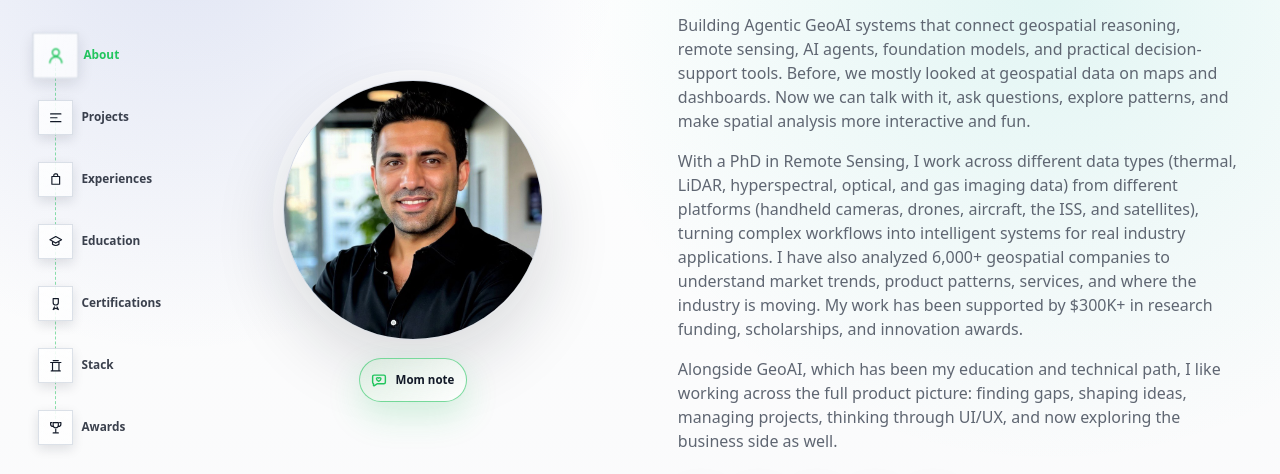
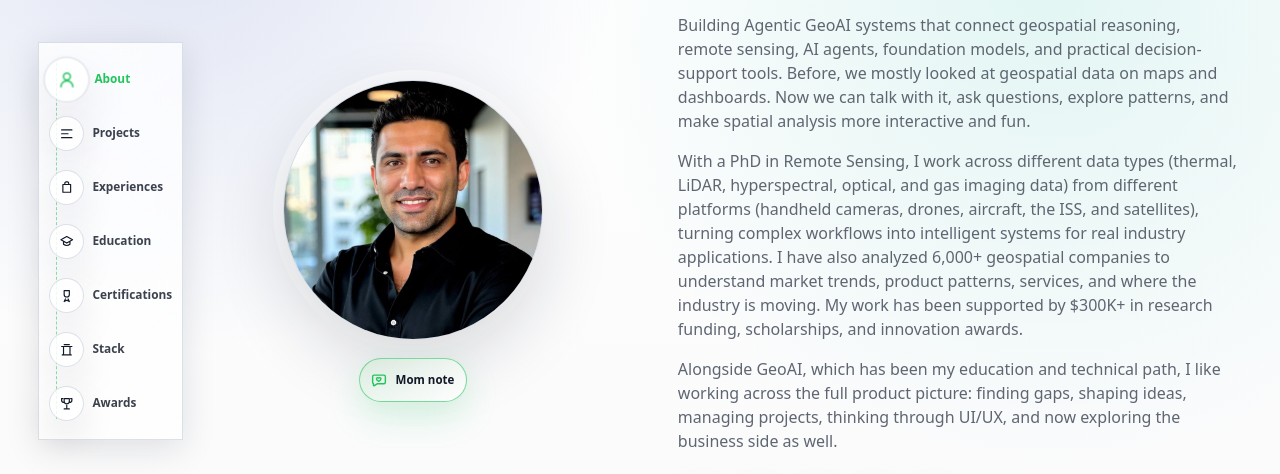
Before and after one commit to homayounrezaie/homayoun.github.io, a plain HTML site: page index.html in a window 1280 px wide. Shown: the part 159-633 px from the top of the page. Drawn offline with Linux system fonts and the light colour scheme.

Commit message:
Restore circular icon bubbles, add rectangular container to desktop nav
Co-Authored-By: Claude Sonnet 4.6 <noreply@anthropic.com>

```diff
--- a/styles.css
+++ b/styles.css
@@ -230,8 +230,14 @@ summary {
   top: 50%;
   z-index: 8;
   display: grid;
-  gap: 18px;
+  gap: 10px;
   transform: translateY(-50%);
+  padding: 14px 10px;
+  border: 1px solid var(--glass-line);
+  border-radius: 0;
+  background: linear-gradient(145deg, var(--glass-strong), var(--glass));
+  box-shadow: 0 8px 32px color-mix(in srgb, var(--text), transparent 88%);
+  backdrop-filter: blur(20px) saturate(150%);
 }
 
 .section-nav::before {
@@ -263,9 +269,9 @@ summary {
   height: 35px;
   place-items: center;
   border: 1px solid var(--glass-line);
-  border-radius: 0;
+  border-radius: 999px;
   background: linear-gradient(145deg, var(--glass-strong), var(--glass));
-  box-shadow: 0 4px 12px color-mix(in srgb, var(--text), transparent 88%);
+  box-shadow: 0 16px 36px color-mix(in srgb, var(--text), transparent 90%);
   backdrop-filter: blur(16px) saturate(145%);
   transition: transform 300ms cubic-bezier(0.34, 1.56, 0.64, 1);
   will-change: transform;
```
